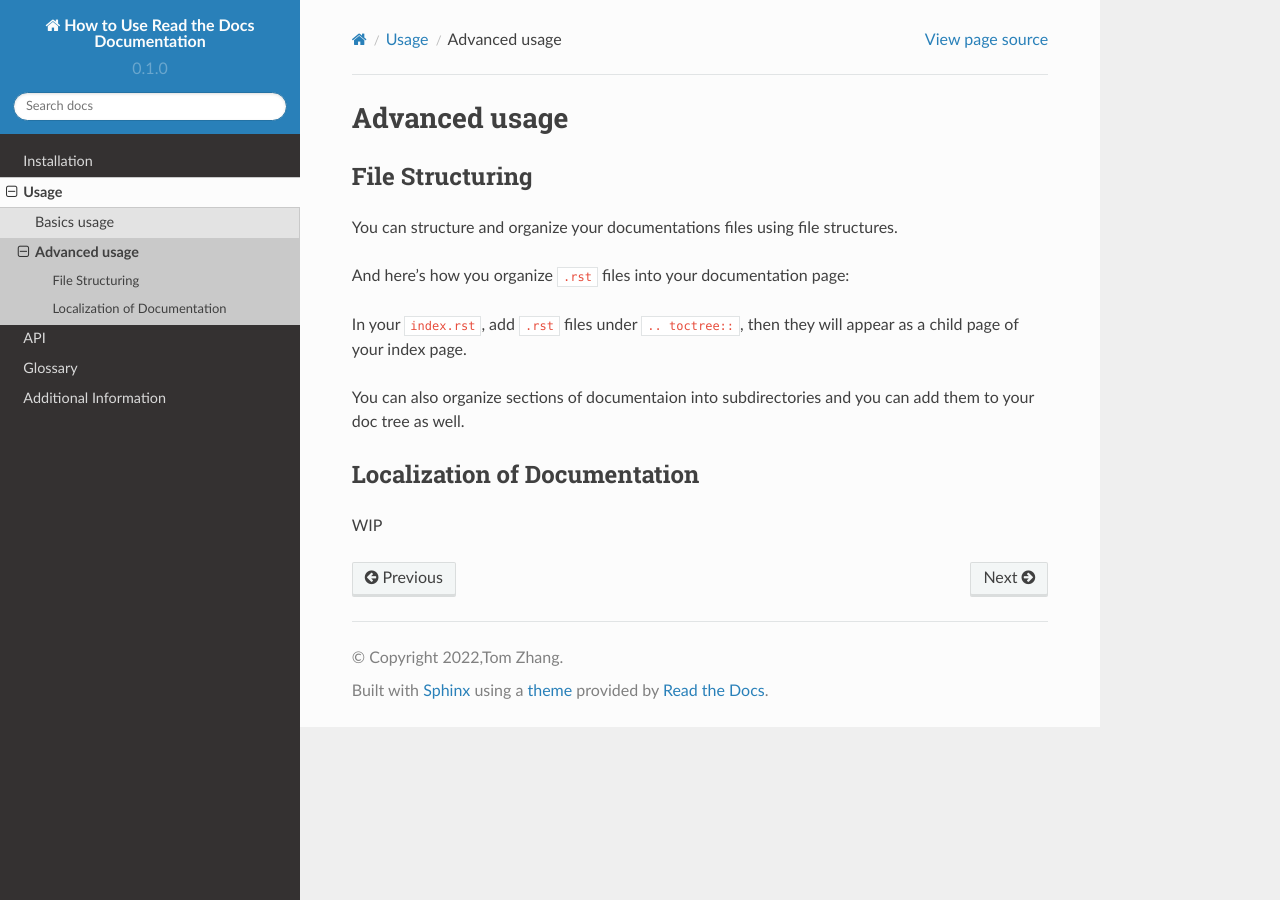
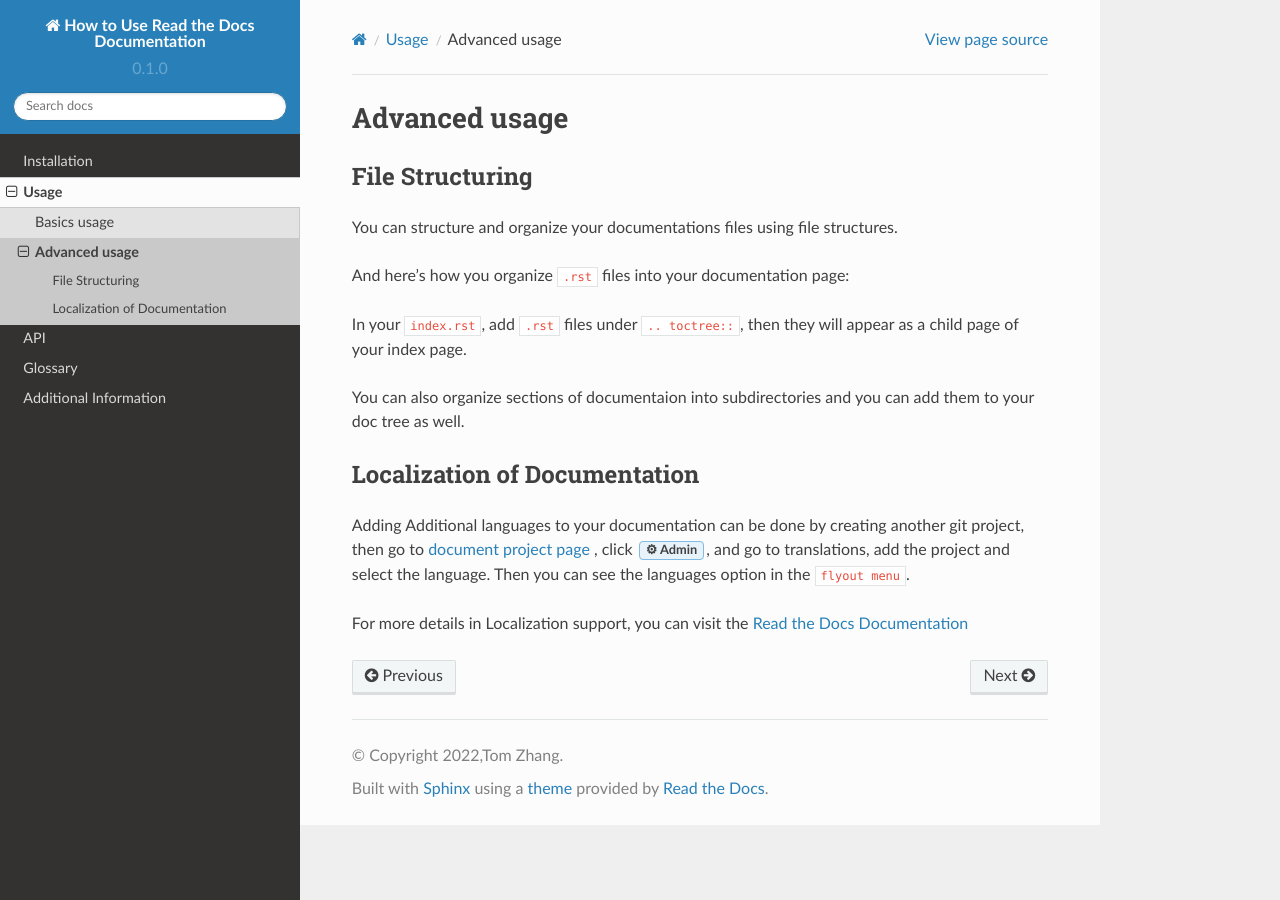
Before and after one commit to mza79/rtd-tutorial, a Sphinx documentation site: the page built from docs/source/usage/advanced.rst, in a window 1280 px wide. Built offline with Sphinx 7.4.7 and the Read the Docs theme 2.0.0, drawn with Linux system fonts in a browser that asks for light colours.

Commit message:
en doc v1

```diff
--- a/docs/source/additional.rst
+++ b/docs/source/additional.rst
@@ -1,7 +1,7 @@
 Additional Information
 ======================
 
-This documentaion is merely a simplest guide towards using Read the Docs.
+This documentaion is merely a simplest guide for using Read the Docs.
 
 For more techniques on how to write documentations using Read the Docs,
 Please visit `Read the Docs document page <https://docs.readthedocs.io/en/stable/index.html>`_
--- a/docs/source/api.rst
+++ b/docs/source/api.rst
@@ -11,6 +11,8 @@ It can be done using the following code.
    .. autosummary::
       :toctree: generated
 
+      python-file-name
+
 And here is the result
 
 .. autosummary::
--- a/docs/source/usage/advanced.rst
+++ b/docs/source/usage/advanced.rst
@@ -22,4 +22,10 @@ add them to your doc tree as well.
 
 Localization of Documentation
 ------------------------------
-WIP
+
+Adding Additional languages to your documentation can be done
+by creating another git project, then go to `document project page <https://readthedocs.org/projects/mza79-rtd-tutorial/>`_
+, click :guilabel:`⚙ Admin`, and go to translations, add the project and select the language.
+Then you can see the languages option in the ``flyout menu``.
+
+For more details in Localization support, you can visit the `Read the Docs Documentation <https://docs.readthedocs.io/en/stable/localization.html>`_
--- a/docs/source/usage/usage.rst
+++ b/docs/source/usage/usage.rst
@@ -107,8 +107,8 @@ Italic
 ^^^^^^
 Text wrapped like \*this\* is *Italic*.
 
-Italic
-^^^^^^
+code sample
+^^^^^^^^^^^
 Text wrapped like \`\`this\`\` is for ``code sample``.
 
 Literal blocks
```
Also changed, not shown: README.rst (+4 -5 lines).
